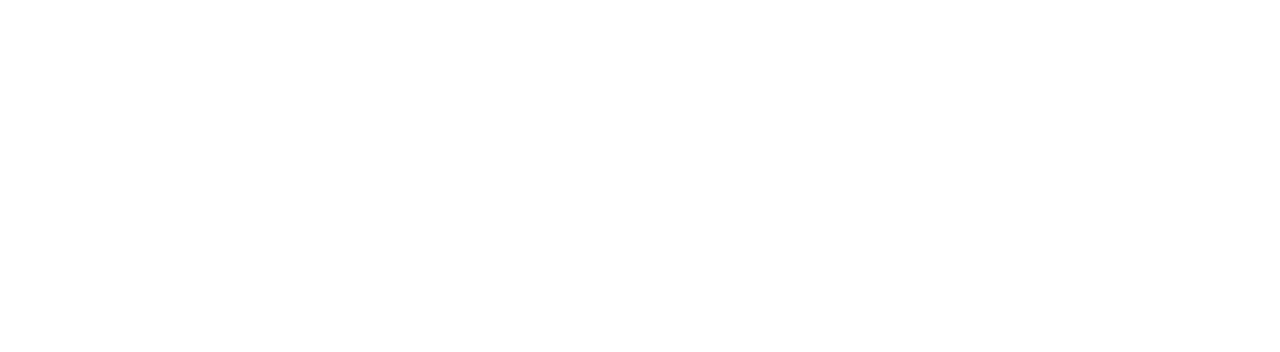
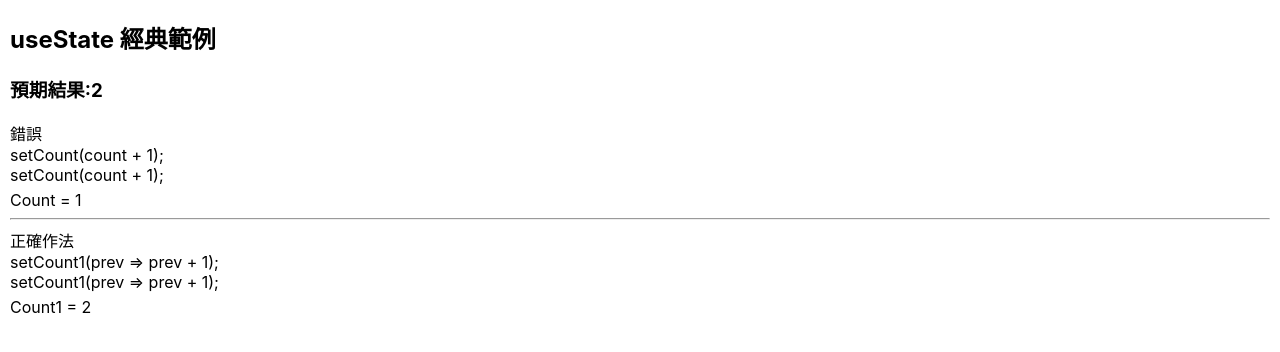
Before and after one commit to urbrioche/react-typescript-HOL, a React (Create React App) app: page /Counter in a window 1280 px wide. Before the commit this address had no page. Shown: the top 352 px of the page. Built offline with nearby package versions, Linux system fonts and the light colour scheme.

Commit message:
Counter經典範例

```diff
--- a/src/App.tsx
+++ b/src/App.tsx
@@ -3,6 +3,7 @@
 import './App.css';
 import Home from "./pages/Home";
 import {Routes, Route, BrowserRouter} from "react-router-dom";
+import Counter from "./pages/Counter";
 
 // function App() {
 //   return (
@@ -30,6 +31,7 @@
         <BrowserRouter>
             <Routes>
                 <Route path="/" element={<Home/>}/>
+                <Route path="/Counter" element={<Counter/>}/>
             </Routes>
         </BrowserRouter>
     </>
--- a/src/index.css
+++ b/src/index.css
@@ -1,13 +1,17 @@
 body {
-  margin: 0;
-  font-family: -apple-system, BlinkMacSystemFont, 'Segoe UI', 'Roboto', 'Oxygen',
+    margin: 0;
+    font-family: -apple-system, BlinkMacSystemFont, 'Segoe UI', 'Roboto', 'Oxygen',
     'Ubuntu', 'Cantarell', 'Fira Sans', 'Droid Sans', 'Helvetica Neue',
     sans-serif;
-  -webkit-font-smoothing: antialiased;
-  -moz-osx-font-smoothing: grayscale;
+    -webkit-font-smoothing: antialiased;
+    -moz-osx-font-smoothing: grayscale;
 }
 
 code {
-  font-family: source-code-pro, Menlo, Monaco, Consolas, 'Courier New',
+    font-family: source-code-pro, Menlo, Monaco, Consolas, 'Courier New',
     monospace;
 }
+
+#root {
+    margin: 10px;
+}
--- /dev/null
+++ b/src/pages/Counter/index.tsx
@@ -0,0 +1,42 @@
+import {useEffect, useState} from "react";
+
+const Counter = () => {
+    const [count, setCount] = useState(0);
+    const [count1, setCount1] = useState(0);
+
+    useEffect(() => {
+        setCount(count + 1);
+        setCount(count + 1);
+        // 這個範例是故意這樣寫
+        // eslint-disable-next-line
+    }, [])
+
+    useEffect(() => {
+        setCount1(prev => prev + 1);
+        setCount1(prev => prev + 1);
+    }, [])
+
+    return <>
+        <h2>useState 經典範例</h2>
+        <h3>預期結果:2</h3>
+        <div>
+            錯誤<br/>
+            setCount(count + 1);<br/>
+            setCount(count + 1);<br/>
+        </div>
+        <div style={{paddingTop: '5px'}}>
+            Count = {count}
+        </div>
+        <hr/>
+        <div>
+            正確作法 <br/>
+            setCount1(prev =&gt; prev + 1); <br/>
+            setCount1(prev =&gt; prev + 1); <br/>
+        </div>
+        <div style={{paddingTop: '5px'}}>
+            Count1 = {count1}
+        </div>
+    </>
+}
+
+export default Counter;
```
